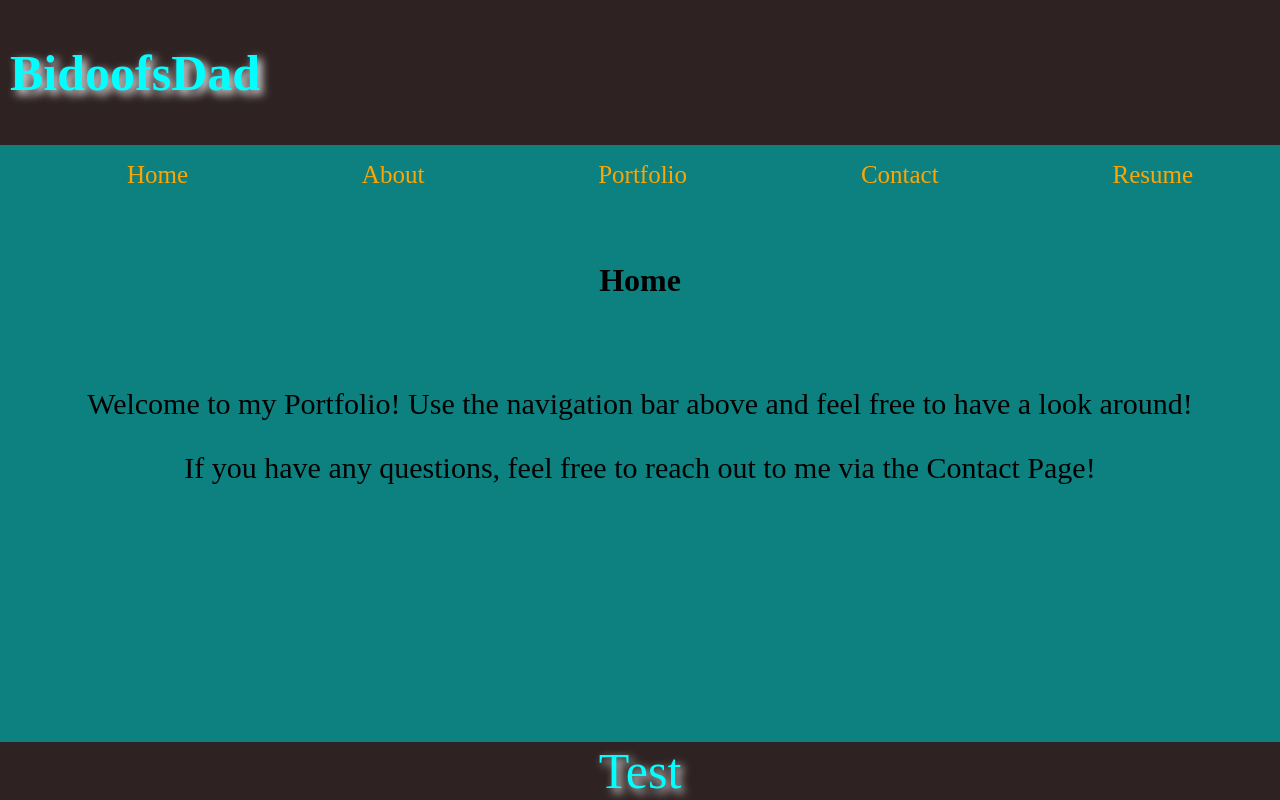
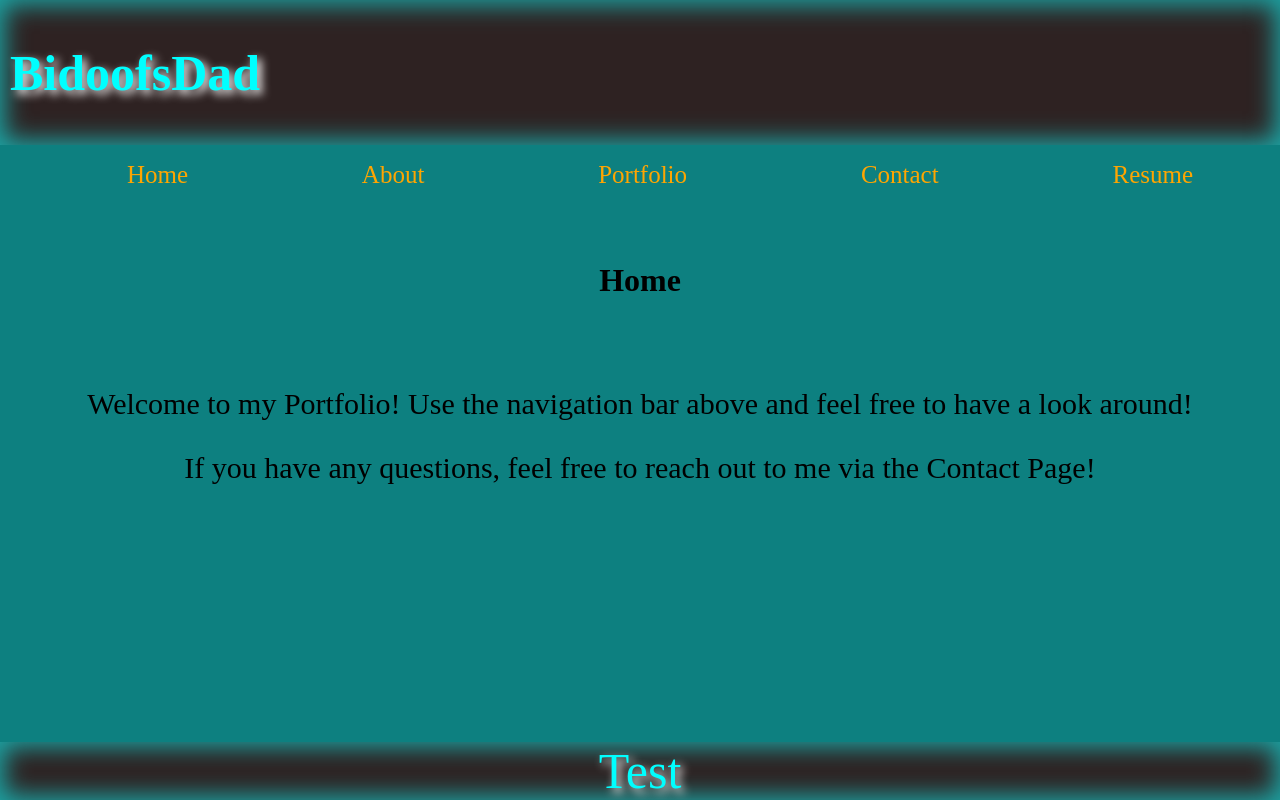
Before and after one commit to Bidoofs-Dad/My-React-Portfolio, a React (Create React App) app: page / in a window 1280 px wide. Built offline with nearby package versions, Linux system fonts and the light colour scheme.

Commit message:
added inset shadows to both the header and footer css

```diff
--- a/src/components/styles/Footer.css
+++ b/src/components/styles/Footer.css
@@ -9,4 +9,5 @@ footer {
     color:aqua;
     font-size: 50px;
     text-shadow: 4px 4px 10px white;
+    box-shadow: 0px 0px 25px 5px rgb(28, 166, 166) inset;
 }
--- a/src/components/styles/Header.css
+++ b/src/components/styles/Header.css
@@ -5,6 +5,7 @@ body {
 header {
 background-color: rgb(46, 34, 34);
 padding: 10px;
+box-shadow: 0px 0px 25px 5px rgb(28, 166, 166) inset;
 }
 
 header h1{
```
